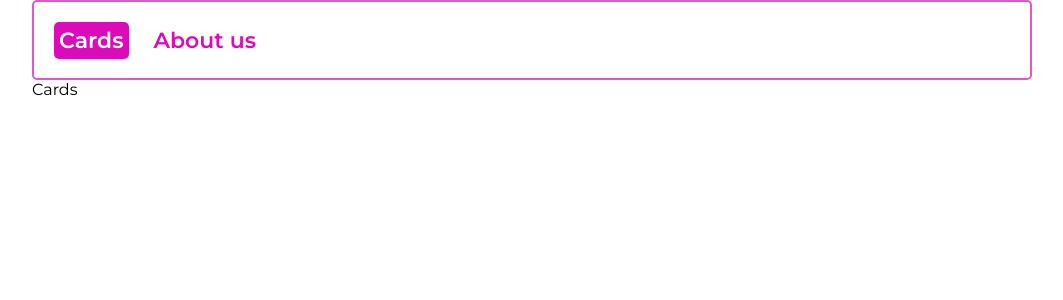
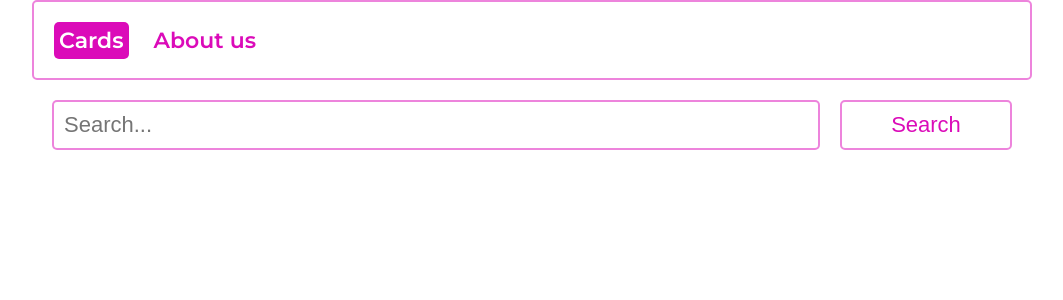
Before and after one commit to c1DeepInside/react-task, a React (Vite) app: page / in a window 1280 px wide. Shown: the top 300 px of the page, without its empty margins (108-1171 px from the left). Built offline with nearby package versions, Linux system fonts and the light colour scheme.

Commit message:
feat: add search component

```diff
--- a/src/App.tsx
+++ b/src/App.tsx
@@ -1,6 +1,6 @@
 import React, { Component } from 'react';
 import { Outlet } from 'react-router-dom';
-import Navbar from './UI/Navbar/Navbar';
+import Navbar from './UI/navbar/Navbar';
 
 export default class App extends Component {
   render() {
--- a/src/UI/Navbar/Navbar.module.scss
+++ b/src/UI/Navbar/Navbar.module.scss
@@ -5,7 +5,7 @@
   align-items: center;
   padding: 0 20px;
   border-radius: 5px;
-  border: 2px solid rgba($color: #db0bb9, $alpha: 0.7);
+  border: 2px solid rgba($color: #db0bb9, $alpha: 0.5);
 }
 
 .nav {
--- /dev/null
+++ b/src/components/cards/SearchComponent.tsx
@@ -0,0 +1,12 @@
+import React, { Component } from 'react';
+
+export default class SearchComponent extends Component {
+  render() {
+    return (
+      <div className="search__wrap">
+        <input className="search" type="text" placeholder="Search..." />
+        <button className="search__btn">Search</button>
+      </div>
+    );
+  }
+}
--- a/src/pages/About.tsx
+++ b/src/pages/About.tsx
@@ -2,6 +2,6 @@ import React, { Component } from 'react';
 
 export default class About extends Component {
   render() {
-    return <div>About</div>;
+    return <div>I wont tell you anything about us</div>;
   }
 }
--- a/src/pages/Cards.tsx
+++ /dev/null
@@ -1,7 +0,0 @@
-import React, { Component } from 'react';
-
-export default class About extends Component {
-  render() {
-    return <div>Cards</div>;
-  }
-}
--- /dev/null
+++ b/src/pages/CardsPage.tsx
@@ -0,0 +1,13 @@
+import React, { Component } from 'react';
+import SearchComponent from '../components/cards/SearchComponent';
+import '../styles/Cards.scss';
+
+export default class About extends Component {
+  render() {
+    return (
+      <div className="cards">
+        <SearchComponent />
+      </div>
+    );
+  }
+}
--- a/src/router/router.tsx
+++ b/src/router/router.tsx
@@ -1,7 +1,7 @@
 import { createBrowserRouter } from 'react-router-dom';
 import App from '../App';
 import About from '../pages/About';
-import Cards from '../pages/Cards';
+import Cards from '../pages/CardsPage';
 import ErrorPage from '../pages/ErrorPage';
 
 export const router = createBrowserRouter([
--- /dev/null
+++ b/src/styles/Cards.scss
@@ -0,0 +1,43 @@
+.cards {
+  width: 100%;
+  padding: 20px;
+}
+
+.search__wrap {
+  width: 100%;
+  height: 50px;
+  display: flex;
+  align-items: center;
+  gap: 20px;
+}
+
+.search {
+  padding-left: 10px;
+  border-radius: 5px;
+  font-size: 22px;
+  color: #db0bb9;
+  width: 80%;
+  height: 100%;
+  border: 2px solid rgba($color: #db0bb9, $alpha: 0.5);
+  outline: none;
+
+  &:focus {
+    border: 2px solid rgba($color: #db0bb9, $alpha: 1);
+  }
+}
+
+.search__btn {
+  cursor: pointer;
+  flex-grow: 1;
+  height: 100%;
+  font-size: 22px;
+  color: #db0bb9;
+  border-radius: 5px;
+  border: 2px solid rgba($color: #db0bb9, $alpha: 0.5);
+  background: transparent;
+
+  &:hover {
+    border: 2px solid rgba($color: #db0bb9, $alpha: 1);
+
+  }
+}
```
